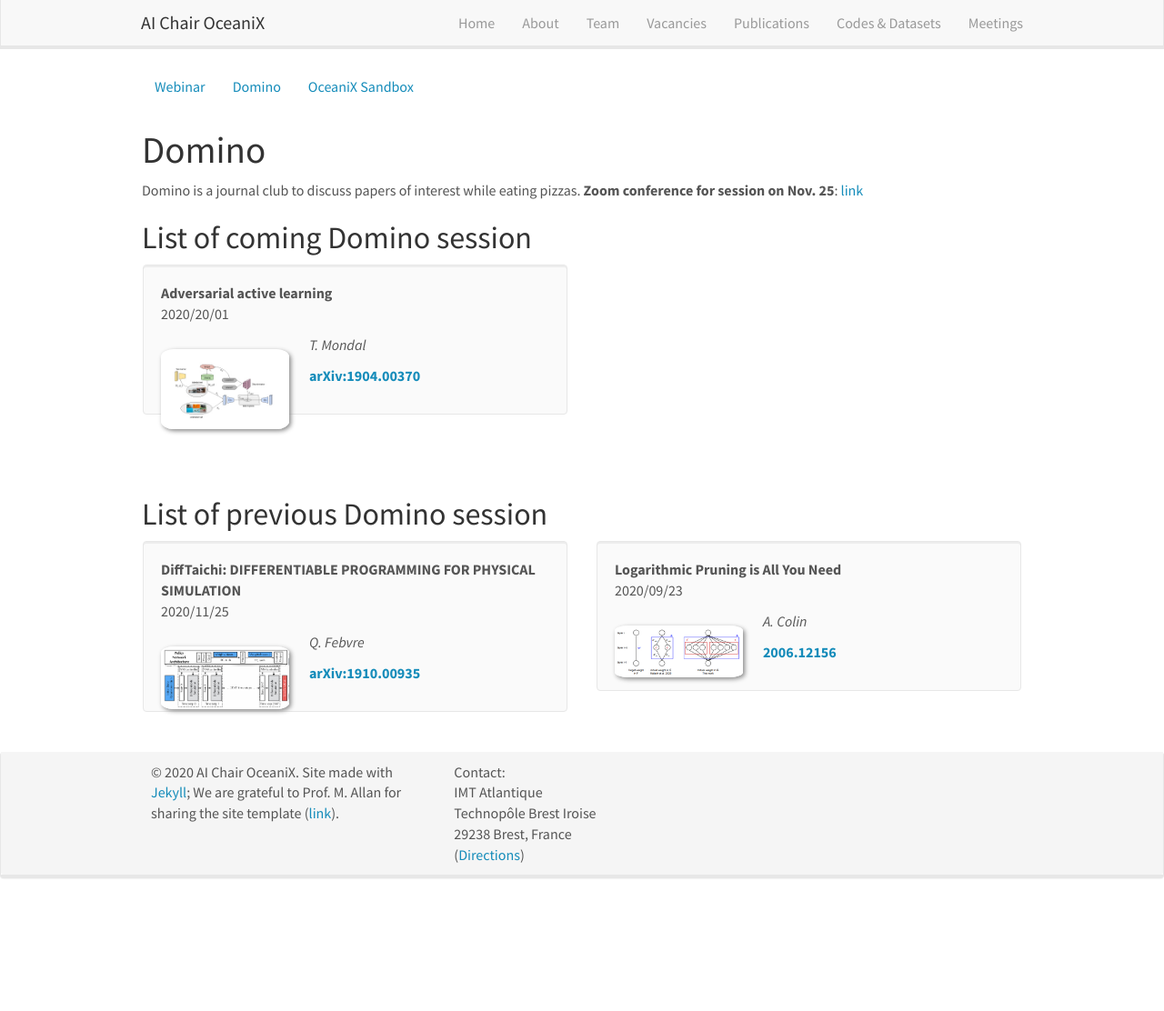
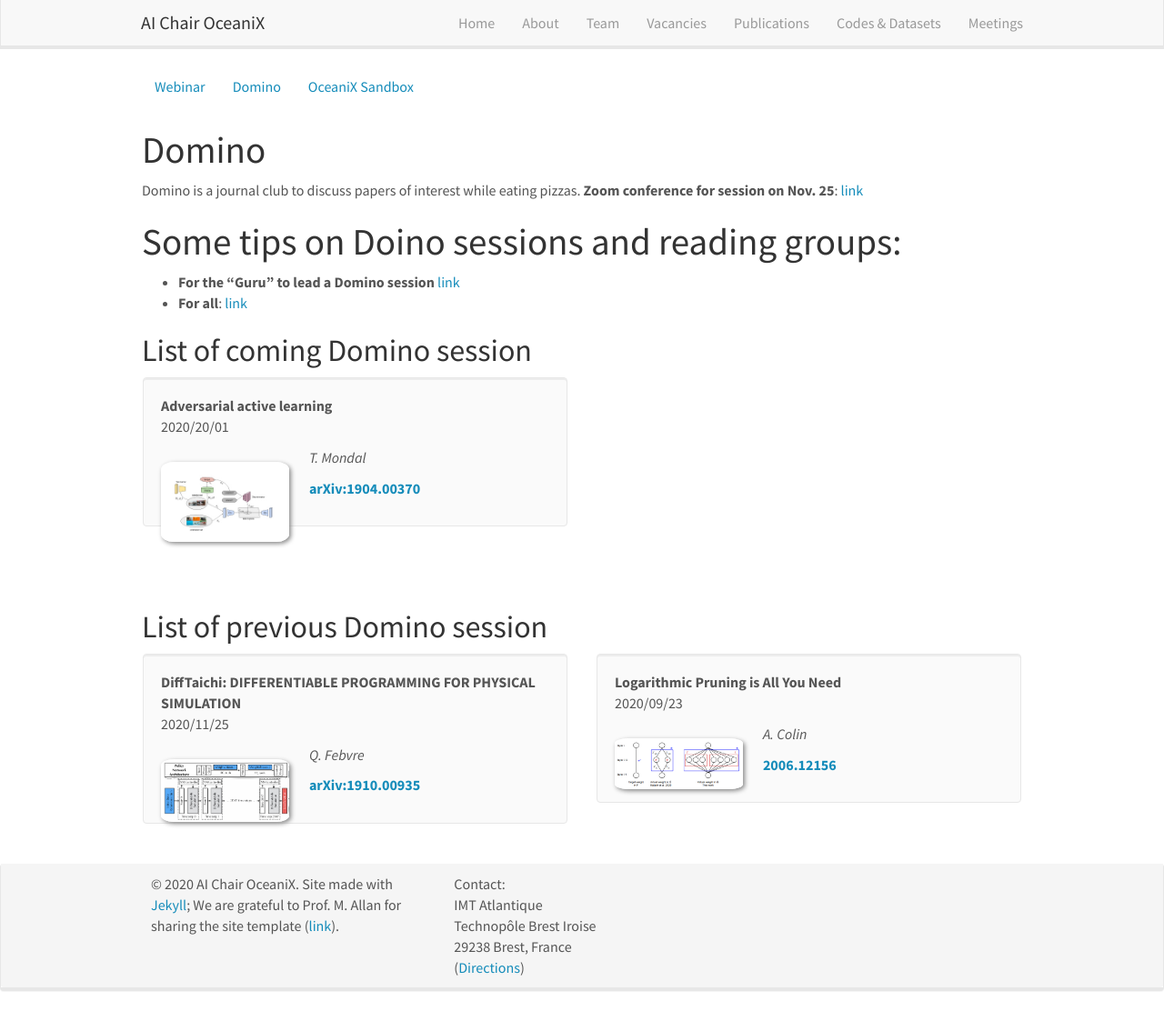
Before and after one commit to CIA-Oceanix/CIA-Oceanix.github.io, a Jekyll site: the page built from _pages/domino.md, in a window 1280 px wide and 1112 px high. Shown: the whole window at 91% size. Built offline with Jekyll 4.4.1, drawn with Linux system fonts in a browser that asks for light colours; nearby versions of some CDN libraries.

Commit message:
Update domino.md

```diff
--- a/_pages/domino.md
+++ b/_pages/domino.md
@@ -10,6 +10,10 @@ permalink: /domino
 
 Domino is a journal club to discuss papers of interest while eating pizzas.
 **Zoom conference for session on Nov. 25**: [link](https://zoom.us/j/94354512890?pwd=cHNCMlVISVRnZjFuN29TV2d2a1R3UT09)
+
+# Some tips on Doino sessions and reading groups:
+- **For the "Guru" to lead a Domino session** [link](http://muratbuffalo.blogspot.fr/2015/05/how-to-run-effective-paper-reading.html)
+- **For all**: [link](http://muratbuffalo.blogspot.fr/2013/07/how-i-read-research-paper.html)
 
 ## List of coming Domino session
 
```
